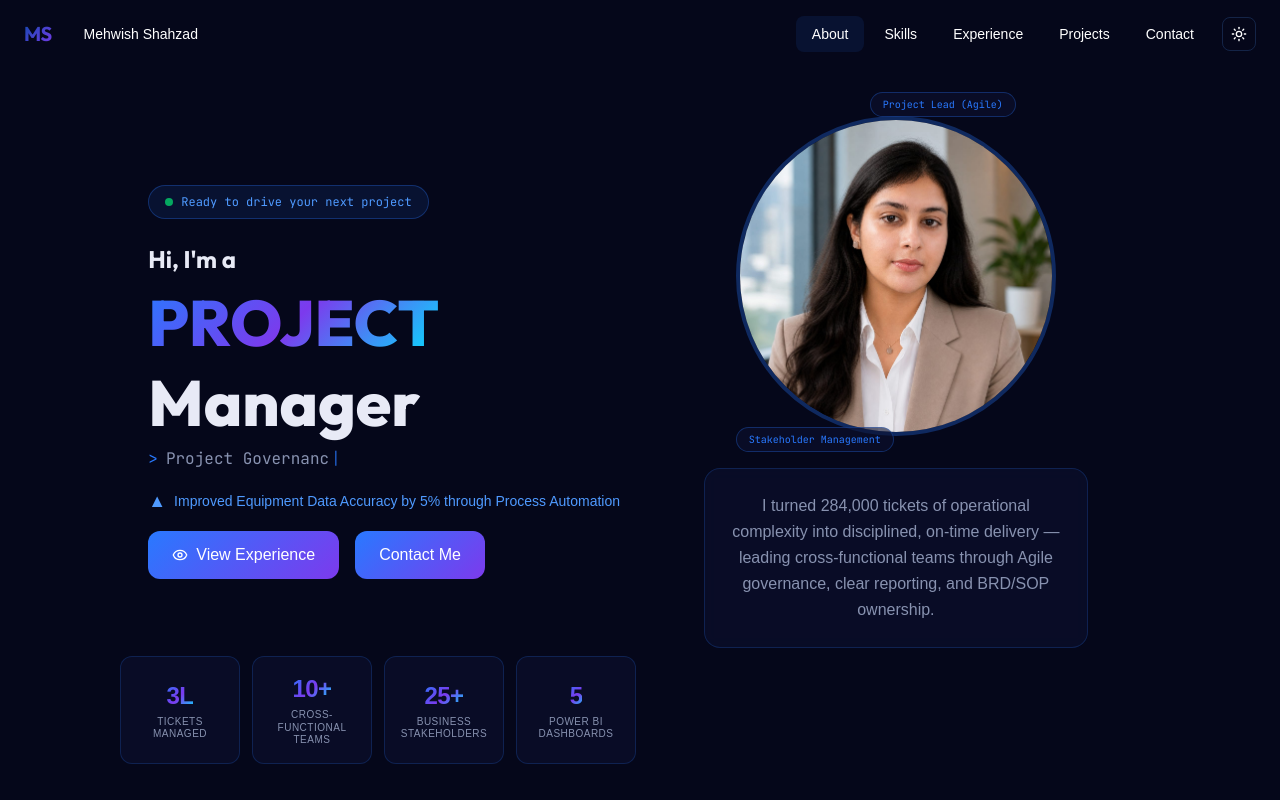
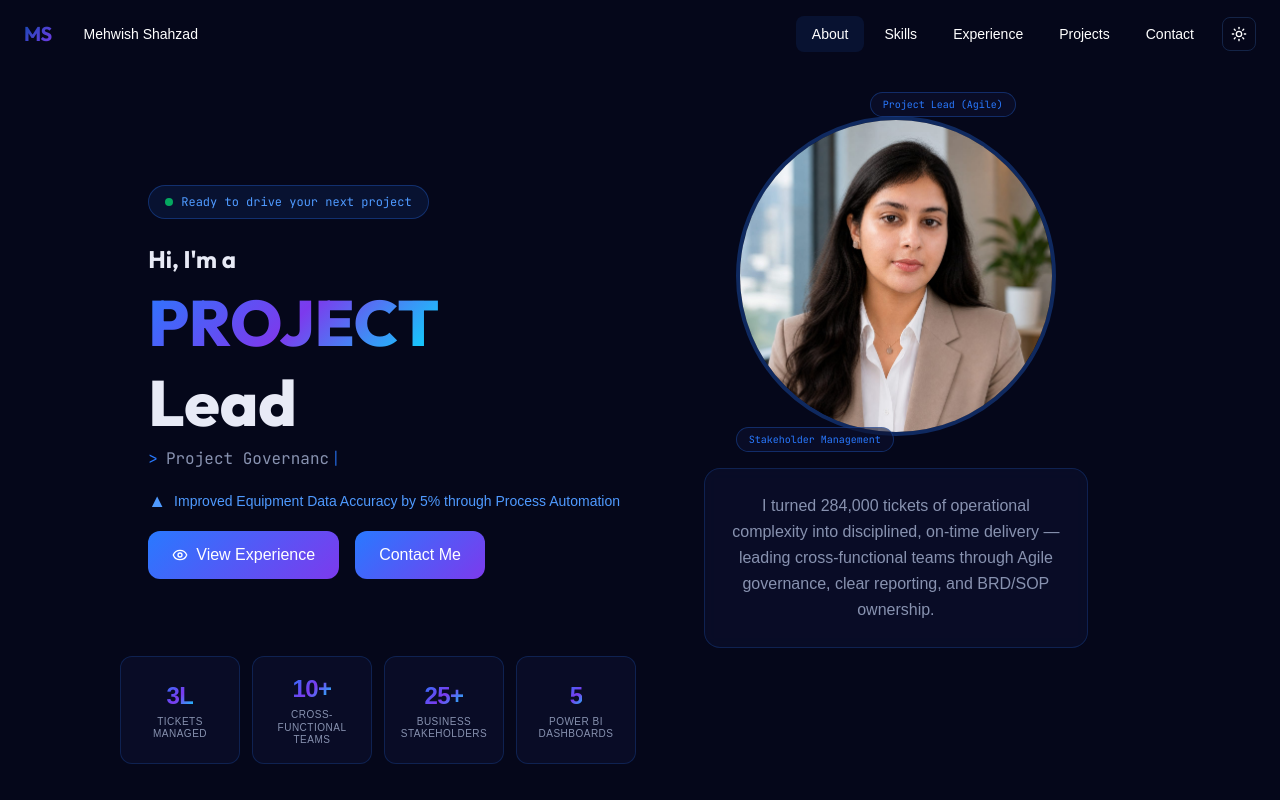
Before and after one commit to mehwishshahzad9958-debug/Mehwish_Shahzad_, a React (Vite) app: page / in a window 1280 px wide. Built offline with nearby package versions, Linux system fonts and the light colour scheme.

Commit message:
Update portfolio UI and project content

```diff
--- a/src/app/components/Footer.tsx
+++ b/src/app/components/Footer.tsx
@@ -28,7 +28,7 @@ export function Footer() {
               Mehwish Shahzad
             </div>
             <p className="text-sm leading-relaxed mb-4" style={{ color: "var(--muted-foreground)", fontFamily: "var(--font-body)" }}>
-              Project Manager specializing in Agile delivery and cross-functional leadership. Transforming operational complexity into disciplined, on-time results.
+              Project Lead specializing in Agile delivery and cross-functional leadership. Transforming operational complexity into disciplined, on-time results.
             </p>
             <div className="flex gap-3">
               {[
--- a/src/app/components/Hero.tsx
+++ b/src/app/components/Hero.tsx
@@ -61,7 +61,7 @@ return (
             <span className="block text-xl md:text-2xl mb-2 font-bold" style={{ color: "var(--foreground)" }}>Hi, I'm a</span>
             <span style={{ fontSize: "clamp(2.5rem, 5vw, 4rem)", background: "linear-gradient(135deg, #2979ff 0%, #7c3aed 50%, #00e5ff 100%)", WebkitBackgroundClip: "text", WebkitTextFillColor: "transparent" }}>PROJECT</span>
             <br />
-            <span style={{ fontSize: "clamp(2.5rem, 5vw, 4rem)", color: "var(--foreground)" }}>Manager</span>
+            <span style={{ fontSize: "clamp(2.5rem, 5vw, 4rem)", color: "var(--foreground)" }}>Lead</span>
           </h1>
 
           <div className="mb-0 flex items-center gap-2" style={{ fontFamily: "var(--font-mono)", color: "var(--muted-foreground)" }}>
```
